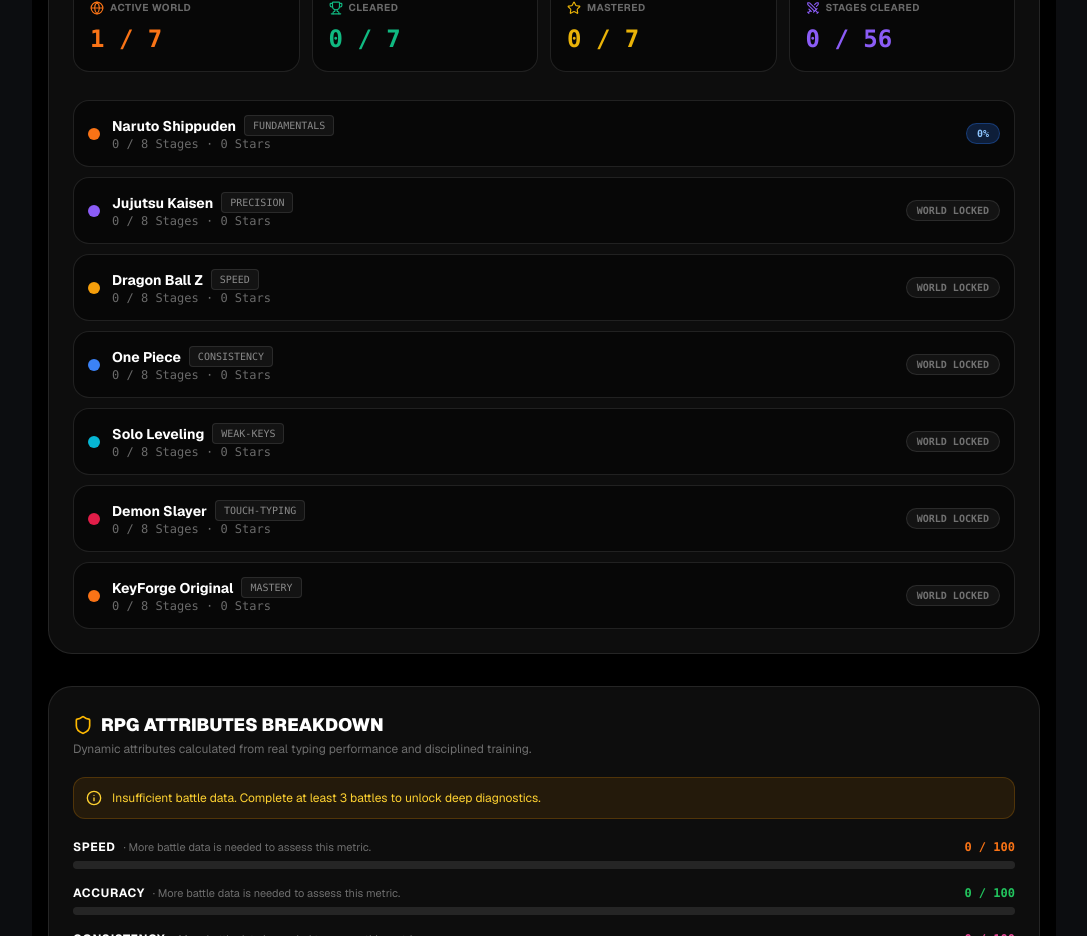
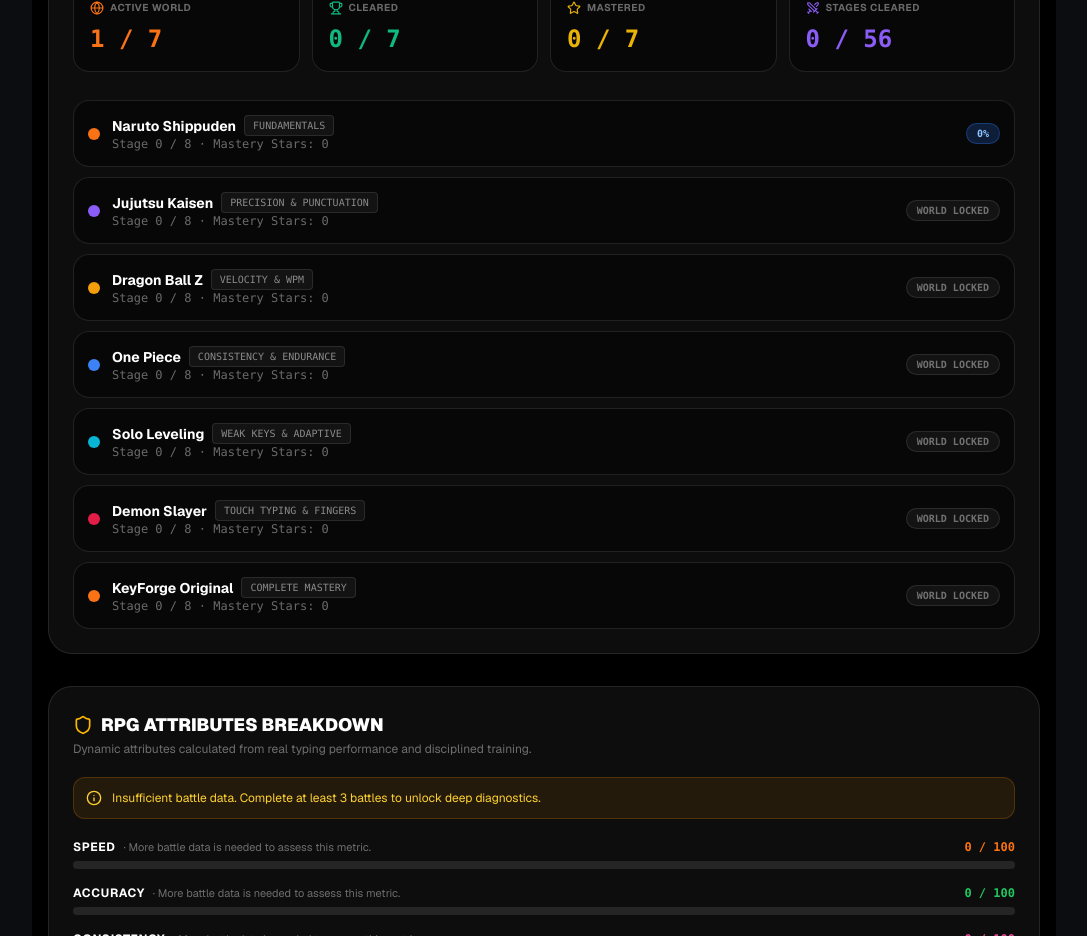
Before and after one commit to Vituinho/KeyForge, a Next.js app: page /statistics in a window 1280 px wide. Shown: the part 1040-1976 px from the top of the page, without its empty margins (96-1183 px from the left). Built offline with nearby package versions, Linux system fonts and the light colour scheme; no server answers.

Commit message:
fix(i18n): translate campaign summaries across player pages

```diff
--- a/src/app/anime-world/page.tsx
+++ b/src/app/anime-world/page.tsx
@@ -120,7 +120,7 @@
               <h2 className="text-2xl sm:text-3xl font-black text-white tracking-tight flex items-center gap-2">
                 <span>{recommended.stage.name}</span>
                 <span className="text-purple-400 text-sm font-mono font-normal">
-                  (Stage {recommended.stage.stageNumber})
+                  ({t("common.stage")} {recommended.stage.stageNumber})
                 </span>
               </h2>
               <div className="flex items-center gap-4 text-xs text-white/70 flex-wrap pt-1 font-mono">
--- a/src/app/profile/page.tsx
+++ b/src/app/profile/page.tsx
@@ -515,10 +515,10 @@
                 </div>
 
                 <div className="flex items-center justify-between text-[10px] font-mono text-white/50">
-                  <span>{progress.stagesClearedCount} / {progress.totalStages} Stages</span>
+                  <span>{t("common.stage")} {progress.stagesClearedCount} / {progress.totalStages}</span>
                   <span className="flex items-center gap-1 text-yellow-400/80">
                     <Star size={10} className="fill-yellow-400 text-yellow-400" />
-                    {progress.masteryStarsCount} Stars
+                    {t("animeWorld.masteryStarsLabel")}: {progress.masteryStarsCount}
                   </span>
                 </div>
 
--- a/src/app/statistics/page.tsx
+++ b/src/app/statistics/page.tsx
@@ -361,14 +361,14 @@
                     <div className="flex items-center gap-2">
                       <span className="text-sm font-bold text-white">{world.series}</span>
                       <span className="text-[10px] px-2 py-0.5 rounded bg-white/5 text-white/50 border border-white/10 font-mono">
-                        {world.focus.toUpperCase()}
+                        {t(world.focusKey).toUpperCase()}
                       </span>
                     </div>
                     <div className="flex items-center gap-2 text-xs text-white/40 font-mono">
-                      <span>{progress.stagesClearedCount} / {progress.totalStages} Stages · {progress.masteryStarsCount} Stars</span>
+                      <span>{t("common.stage")} {progress.stagesClearedCount} / {progress.totalStages} · {t("animeWorld.masteryStarsLabel")}: {progress.masteryStarsCount}</span>
                       {player.worldBaselines?.[world.id] && (
                         <span className="text-emerald-400 font-bold">
-                          · Entry: {player.worldBaselines[world.id].entryAvgWpm} WPM
+                          · {t("animeWorld.completion.entryBaseline")}: {player.worldBaselines[world.id].entryAvgWpm} WPM
                         </span>
                       )}
                     </div>
--- a/src/components/campaign/WorldCompletionModal.tsx
+++ b/src/components/campaign/WorldCompletionModal.tsx
@@ -101,7 +101,7 @@
                 {t("animeWorld.completion.baselineVsFinal")}
               </span>
               <span className="text-[10px] font-mono text-white/40 uppercase">
-                {world.stages.length} / {world.stages.length} Stages
+                {t("common.stage")} {world.stages.length} / {world.stages.length}
               </span>
             </div>
 
```
